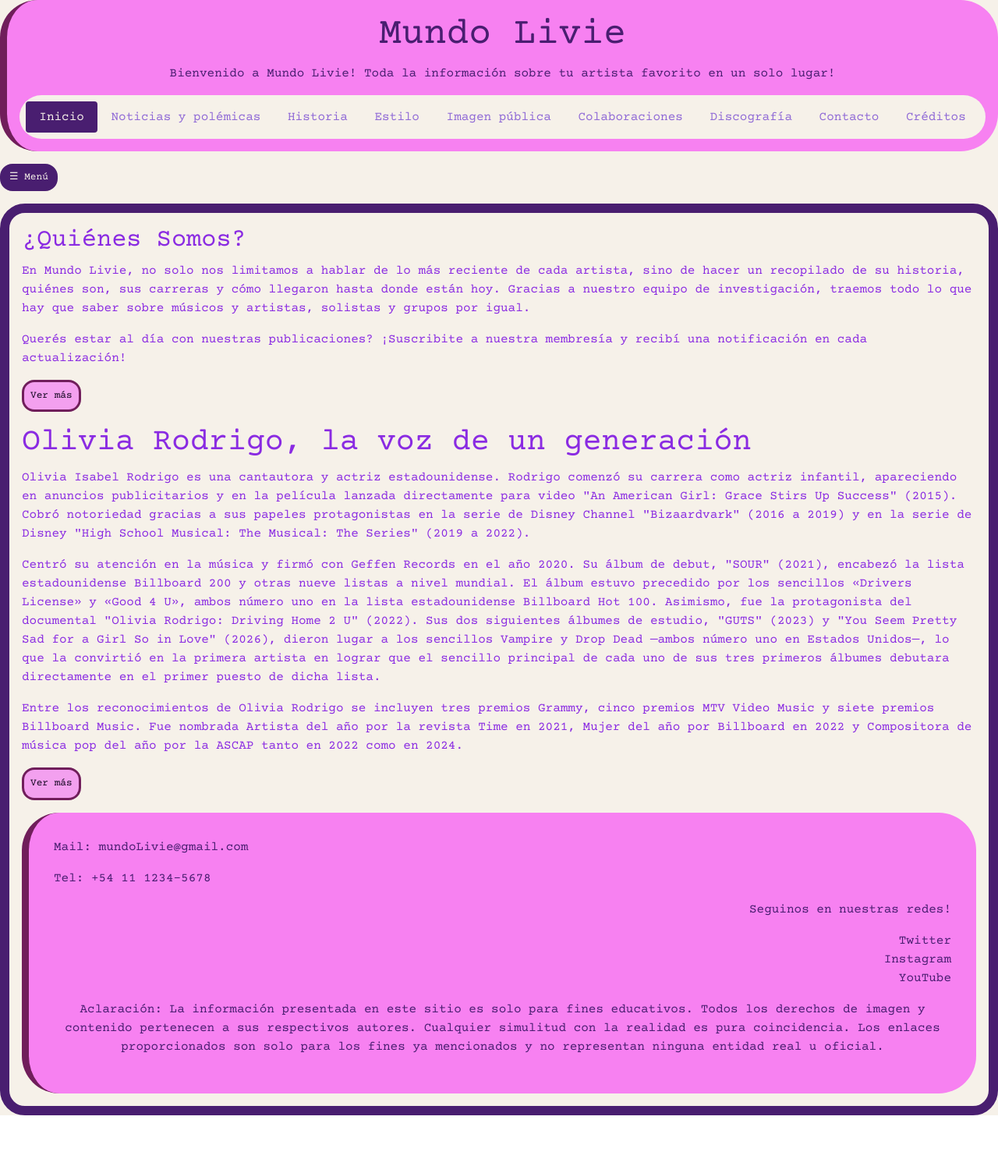
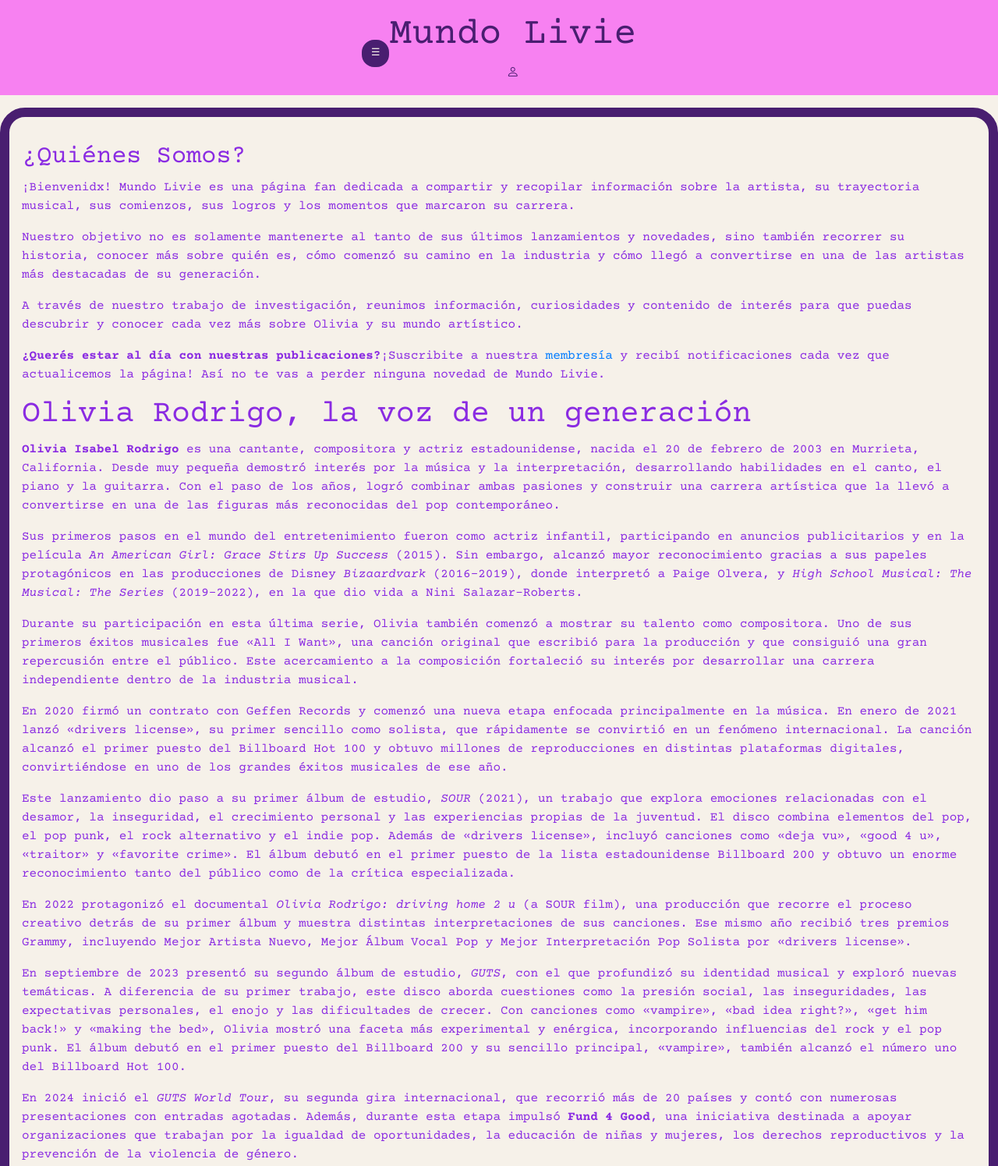
Before and after one commit to M4itena/Trabajo-Practico-N2, a plain HTML site: page index.html in a window 1280 px wide. Shown: the top 1495 px of the page at 78% size. Before the commit the page ends 1430 px from the top, so only its background shows below. Drawn offline with nearby package versions, Linux system fonts and the light colour scheme.

Commit message:
Cambio en estilos CSS y mas informacion.
Agregue informacion a la pagina index y le hice unos cambios de estilos a la pagina.

```diff
--- a/css/estilos.css
+++ b/css/estilos.css
@@ -22,11 +22,12 @@ body {
   text-align: center;
   background-color: #f781f1;
   color: #491E70;
-  border-radius: 3rem;
 }
 
 .encabezado {
-  border-left: 0.6rem solid #701e5b;
+  display: flex;
+  align-items: center;
+  justify-content:center;
 }
 
 .encabezado h1 {
@@ -39,12 +40,7 @@ body {
 }
 
 .piePagina address {
-  text-align: left;
-  flex-direction: column;
-}
-
-.piePagina {
-  border-left: 0.6rem solid #701e5b;
+  text-align: center;
 }
 
 .piePagina address a,
@@ -66,8 +62,11 @@ body {
 }
 
 .piePagina .redesSociales {
-  text-align: right;
-  flex-direction: column;
+  gap: 15px;
+  height: 550%;
+  display: flex;
+  align-items: center;
+  justify-content: center;
 }
 
 .piePagina .redesSociales ul {
--- a/index.html
+++ b/index.html
@@ -1,71 +1,27 @@
 <!DOCTYPE html>
 <html lang="es">
     <!--HEAD-->
-
     <head>
         <meta charset="UTF-8">
         <meta name="viewport" content="width=device-width, initial-scale=1.0">
         <title>Inicio</title>
-
-    <link href="https://cdn.jsdelivr.net/npm/bootstrap@6.0.0-alpha.1/dist/css/bootstrap.min.css" rel="stylesheet"
-        integrity="sha384-B/GM4XqrwHnWXNOWMbloTmrYXZg10cakYGmpfsR/bbzQ6JAJI4ihuyADKLnBgrCe" crossorigin="anonymous">
+        <link href="https://cdn.jsdelivr.net/npm/bootstrap@6.0.0-alpha.1/dist/css/bootstrap.min.css" rel="stylesheet" integrity="sha384-B/GM4XqrwHnWXNOWMbloTmrYXZg10cakYGmpfsR/bbzQ6JAJI4ihuyADKLnBgrCe" crossorigin="anonymous">
+        <link rel="stylesheet" href="https://cdn.jsdelivr.net/npm/bootstrap-icons@1.13.2/font/bootstrap-icons.min.css">
         <link href="css/estilos.css" rel="stylesheet">
         <link rel="preconnect" href="https://fonts.googleapis.com">
         <link rel="preconnect" href="https://fonts.gstatic.com" crossorigin>
-    <link
-        href="https://fonts.googleapis.com/css2?family=Barlow:ital,wght@0,100;0,200;0,300;0,400;0,500;0,600;0,700;0,800;0,900;1,100;1,200;1,300;1,400;1,500;1,600;1,700;1,800;1,900&family=Courier+Prime:ital,wght@0,400;0,700;1,400;1,700&family=Rokkitt:ital,wght@0,100..900;1,100..900&display=swap"
-        rel="stylesheet">
+        <link href="https://fonts.googleapis.com/css2?family=Barlow:ital,wght@0,100;0,200;0,300;0,400;0,500;0,600;0,700;0,800;0,900;1,100;1,200;1,300;1,400;1,500;1,600;1,700;1,800;1,900&family=Courier+Prime:ital,wght@0,400;0,700;1,400;1,700&family=Rokkitt:ital,wght@0,100..900;1,100..900&display=swap" rel="stylesheet">
     </head>
-
     <!--BODY-->
-
     <body>
         <div id="contenedor">
 
             <!--HEADER Y NAV-->
 
             <header class="encabezado">
-            <h1>Mundo Livie</h1>
-            <p>Bienvenido a Mundo Livie! Toda la información sobre tu artista favorito en un solo lugar!</p>
-
-            <nav class="navbar">
-                <ul class="nav nav-pills nav-fill w-100" id="navegacionSuperior">
-                    <li class="nav-item">
-                        <a class="nav-link active" href="index.html">Inicio</a>
-                    </li>
-                    <li class="nav-item">
-                        <a class="nav-link" href="noticias.html">Noticias y polémicas</a>
-                    </li>
-                    <li class="nav-item">
-                        <a class="nav-link" href="historia.html">Historia</a>
-                    </li>
-                    <li class="nav-item">
-                        <a class="nav-link" href="estetica.html">Estilo</a>
-                    </li>
-                    <li class="nav-item">
-                        <a class="nav-link" href="prensa.html">Imagen pública</a>
-                    </li>
-                    <li class="nav-item">
-                        <a class="nav-link" href="proyectos.html">Colaboraciones</a>
-                    </li>
-                    <li class="nav-item">
-                        <a class="nav-link" href="discografia.html">Discografía</a>
-                    </li>
-                    <li class="nav-item">
-                        <a class="nav-link" href="contacto.html">Contacto</a>
-                    </li>
-                    <li class="nav-item">
-                        <a class="nav-link" href="creditos.html">Créditos</a>
-                    </li>
-                </ul>
-            </nav>
-        </header>
-
-        <!--MAIN-->
-
-        <!-- NAVEGADOR LATERAL -->
-
-        <button id="botonLateral" type="button">☰ Menú</button>
+                <!--Botonde menu hamburguesa-->
+                <!-- <i class="bi bi-list"></i> -->
+                <button id="botonLateral" type="button">☰</button>
                 <div id="distribucionPagina">
                     <aside id="panelLateral">
                         <nav>
@@ -173,48 +129,42 @@
                             </div>
                         </nav>
                     </aside>
+                <h1>Mundo Livie</h1>
+                <i class="bi bi-person"></i>
+            </header>
+
+            <!--MAIN-->
 
                 <main class="contenidoPrincipal">
+                    <!--SECCION BIENVENIDA-->
+                    <section>
                         <h2 id="quienesSomos">¿Quiénes Somos?</h2>
-                <p>En Mundo Livie, no solo nos limitamos a hablar de lo más reciente de cada artista, sino de hacer un
-                    recopilado de su historia, quiénes son, sus carreras y cómo llegaron hasta donde están hoy. Gracias
-                    a nuestro equipo de investigación, traemos todo lo que hay que saber sobre músicos y artistas,
-                    solistas y grupos por igual.</p>
-
+                        <p>¡Bienvenidx! Mundo Livie es una página fan dedicada a compartir y recopilar información sobre la artista, su trayectoria musical, sus comienzos, sus logros y los momentos que marcaron su carrera.</p>
+                        <p>Nuestro objetivo no es solamente mantenerte al tanto de sus últimos lanzamientos y novedades, sino también recorrer su historia, conocer más sobre quién es, cómo comenzó su camino en la industria y cómo llegó a convertirse en una de las artistas más destacadas de su generación.</p>
+                        <p>A través de nuestro trabajo de investigación, reunimos información, curiosidades y contenido de interés para que puedas descubrir y conocer cada vez más sobre Olivia y su mundo artístico.</p>
                         <section id="membresia">
-                    <p>Querés estar al día con nuestras publicaciones? ¡Suscribite a nuestra membresía y recibí una
-                        notificación en cada actualización!</p>
-
-                    <button><a href="contacto.html">Ver más</a></button>
+                            <p><strong>¿Querés estar al día con nuestras publicaciones?</strong>¡Suscribite a nuestra <a href="contacto.html">membresía</a> y recibí notificaciones cada vez que actualicemos la página! Así no te vas a perder ninguna novedad de Mundo Livie.</p>
+                        <!-- <button><a href="contacto.html">Ver más</a></button> -->
+                        </section>
                     </section>
 
-                <!--SECCION-->
+                    <!--SECCION INFO DE OLIVIA-->
 
                     <section>
                         <article>
                             <h1 id="oliviaRodrigo">Olivia Rodrigo, la voz de un generación</h1>
-                        <p>Olivia Isabel Rodrigo es una cantautora y actriz estadounidense. Rodrigo comenzó su carrera
-                            como actriz infantil, apareciendo en anuncios publicitarios y en la película lanzada
-                            directamente
-                            para video "An American Girl: Grace Stirs Up Success" (2015). Cobró notoriedad gracias a sus
-                            papeles protagonistas en la serie de Disney Channel "Bizaardvark" (2016 a 2019) y en la
-                            serie de Disney "High School Musical: The Musical: The Series" (2019 a 2022).</p>
-                    </article>
-                    <article>
-                        <p>Centró su atención en la música y firmó con Geffen Records en el año 2020. Su álbum de debut,
-                            "SOUR" (2021), encabezó la lista estadounidense Billboard 200 y otras nueve listas a nivel
-                            mundial. El álbum estuvo precedido por los sencillos «Drivers License» y «Good 4 U», ambos
-                            número uno en la lista estadounidense Billboard Hot 100. Asimismo, fue la protagonista del
-                            documental "Olivia Rodrigo: Driving Home 2 U" (2022). Sus dos siguientes álbumes de estudio,
-                            "GUTS" (2023) y "You Seem Pretty Sad for a Girl So in Love" (2026), dieron lugar a los
-                            sencillos Vampire y Drop Dead —ambos número uno en Estados Unidos—, lo que la convirtió en
-                            la primera
-                            artista en lograr que el sencillo principal de cada uno de sus tres primeros álbumes
-                            debutara directamente en el primer puesto de dicha lista.</p>
-                        <p>Entre los reconocimientos de Olivia Rodrigo se incluyen tres premios Grammy, cinco premios
-                            MTV Video Music y siete premios Billboard Music. Fue nombrada Artista del año por la revista
-                            Time en 2021, Mujer del año por Billboard en 2022 y Compositora de música pop del año por la
-                            ASCAP tanto en 2022 como en 2024.</p>
+                            <p><strong>Olivia Isabel Rodrigo</strong> es una cantante, compositora y actriz estadounidense, nacida el 20 de febrero de 2003 en Murrieta, California. Desde muy pequeña demostró interés por la música y la interpretación, desarrollando habilidades en el canto, el piano y la guitarra. Con el paso de los años, logró combinar ambas pasiones y construir una carrera artística que la llevó a convertirse en una de las figuras más reconocidas del pop contemporáneo.</p>
+                            <p>Sus primeros pasos en el mundo del entretenimiento fueron como actriz infantil, participando en anuncios publicitarios y en la película <em>An American Girl: Grace Stirs Up Success</em> (2015). Sin embargo, alcanzó mayor reconocimiento gracias a sus papeles protagónicos en las producciones de Disney <em>Bizaardvark</em> (2016-2019), donde interpretó a Paige Olvera, y <em>High School Musical: The Musical: The Series</em> (2019-2022), en la que dio vida a Nini Salazar-Roberts.</p>
+                            <p>Durante su participación en esta última serie, Olivia también comenzó a mostrar su talento como compositora. Uno de sus primeros éxitos musicales fue «All I Want», una canción original que escribió para la producción y que consiguió una gran repercusión entre el público. Este acercamiento a la composición fortaleció su interés por desarrollar una carrera independiente dentro de la industria musical.</p>
+                            <!-- <img src="img/Olivia_at_the_Unraveled_Tour.jpg" alt="#"> -->
+                            <p>En 2020 firmó un contrato con Geffen Records y comenzó una nueva etapa enfocada principalmente en la música. En enero de 2021 lanzó «drivers license», su primer sencillo como solista, que rápidamente se convirtió en un fenómeno internacional. La canción alcanzó el primer puesto del Billboard Hot 100 y obtuvo millones de reproducciones en distintas plataformas digitales, convirtiéndose en uno de los grandes éxitos musicales de ese año.</p>
+                            <p>Este lanzamiento dio paso a su primer álbum de estudio, <em>SOUR</em> (2021), un trabajo que explora emociones relacionadas con el desamor, la inseguridad, el crecimiento personal y las experiencias propias de la juventud. El disco combina elementos del pop, el pop punk, el rock alternativo y el indie pop. Además de «drivers license», incluyó canciones como «deja vu», «good 4 u», «traitor» y «favorite crime». El álbum debutó en el primer puesto de la lista estadounidense Billboard 200 y obtuvo un enorme reconocimiento tanto del público como de la crítica especializada.</p>
+                            <p>En 2022 protagonizó el documental <em>Olivia Rodrigo: driving home 2 u</em> (a SOUR film), una producción que recorre el proceso creativo detrás de su primer álbum y muestra distintas interpretaciones de sus canciones. Ese mismo año recibió tres premios Grammy, incluyendo Mejor Artista Nuevo, Mejor Álbum Vocal Pop y Mejor Interpretación Pop Solista por «drivers license».</p>
+                            <p>En septiembre de 2023 presentó su segundo álbum de estudio, <em>GUTS</em>, con el que profundizó su identidad musical y exploró nuevas temáticas. A diferencia de su primer trabajo, este disco aborda cuestiones como la presión social, las inseguridades, las expectativas personales, el enojo y las dificultades de crecer. Con canciones como «vampire», «bad idea right?», «get him back!» y «making the bed», Olivia mostró una faceta más experimental y enérgica, incorporando influencias del rock y el pop punk. El álbum debutó en el primer puesto del Billboard 200 y su sencillo principal, «vampire», también alcanzó el número uno del Billboard Hot 100.</p>
+                            <p>En 2024 inició el <em>GUTS World Tour</em>, su segunda gira internacional, que recorrió más de 20 países y contó con numerosas presentaciones con entradas agotadas. Además, durante esta etapa impulsó <strong>Fund 4 Good</strong>, una iniciativa destinada a apoyar organizaciones que trabajan por la igualdad de oportunidades, la educación de niñas y mujeres, los derechos reproductivos y la prevención de la violencia de género.</p>
+                            <p>Su trayectoria continuó creciendo en 2026 con el lanzamiento de su tercer álbum de estudio, <em>you seem pretty sad for a girl so in love</em>, publicado el 12 de junio a través de Geffen Records. Este nuevo trabajo presenta una perspectiva diferente sobre el amor y las relaciones, explorando los sentimientos de ilusión, vulnerabilidad, nostalgia y melancolía. Su primer sencillo, «drop dead», alcanzó el primer puesto del Billboard Hot 100, convirtiendo a Olivia en la primera artista en conseguir que los sencillos principales de sus tres primeros álbumes debutaran directamente en esa posición.</p>
+                            <p>A lo largo de su carrera, Olivia Rodrigo ha construido una identidad artística caracterizada por sus letras personales, su expresividad y su capacidad para transformar experiencias y emociones cotidianas en canciones con las que muchas personas pueden identificarse. Su música combina distintos géneros y refleja una evolución constante, tanto en su composición como en su interpretación.</p>
+                            <p>Entre sus reconocimientos se encuentran tres premios Grammy, siete Billboard Music Awards y otros numerosos galardones. También fue nombrada Mujer del Año por Billboard en 2022 y recibió importantes distinciones por su trabajo como compositora. Actualmente, continúa consolidándose como una de las artistas más influyentes de su generación.</p>
                             <button><a href="discografia.html">Ver más</a></button>
                         </article>
                     </section>
@@ -222,26 +172,24 @@
                     <!--FOOTER-->
 
                     <footer class="piePagina">
-                    <address>
-                        <p>Mail: <a href="mailto:#">mundoLivie@gmail.com</a></p>
-                        <p>Tel: <a href="tel:#">+54 11 1234-5678</a></p>
-                    </address>
 
                         <div class="redesSociales">
-                    <p class="miniTiulo">Seguinos en nuestras redes!</p>
-                    <ul>
-                        <li><a href="#">Twitter</a></li>
-                        <li><a href="#">Instagram</a></li>
-                        <li><a href="#">YouTube</a></li>
-                    </ul>
+                            <i class="bi bi-twitter-x"></i>
+                            <i class="bi bi-instagram"></i>
+                            <i class="bi bi-youtube"></i>
+                            <i class="bi bi-spotify"></i>
                         </div>
+                        <address>
+                            <p>Mail: <a href="mailto:mundoLivie@gmail.com">mundoLivie@gmail.com</a></p>
+                        </address>
+                        <!--
                         <div class="aclaracion">
                         <p>Aclaración: La información presentada en este sitio es solo para fines educativos. Todos los
                             derechos de imagen y contenido pertenecen a sus respectivos autores. Cualquier simulitud con la
                             realidad es pura coincidencia.
                             Los enlaces proporcionados son solo para los fines ya mencionados y no
                             representan ninguna entidad real u oficial.</p>
-                    </div>
+                        </div> -->
                     </footer>
                 </main>
             </div>
@@ -251,5 +199,4 @@
             crossorigin="anonymous"></script>
         <script src="js/script.js"></script>
     </body>
-
 </html>
```
Also changed, not shown: img/Olivia_at_the_Unraveled_Tour.jpg (added). Lines whose indentation alone changed are shown as unchanged.
